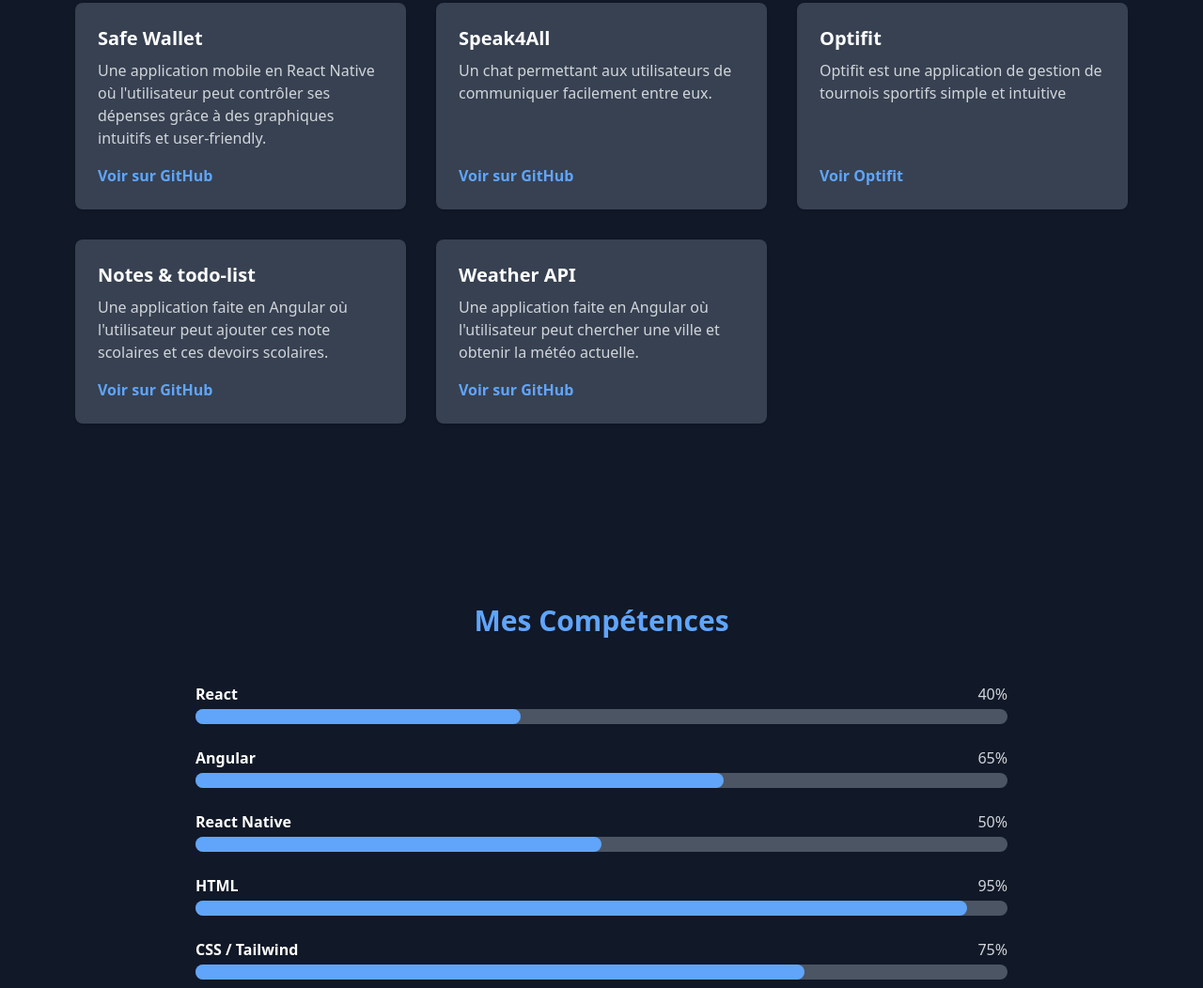
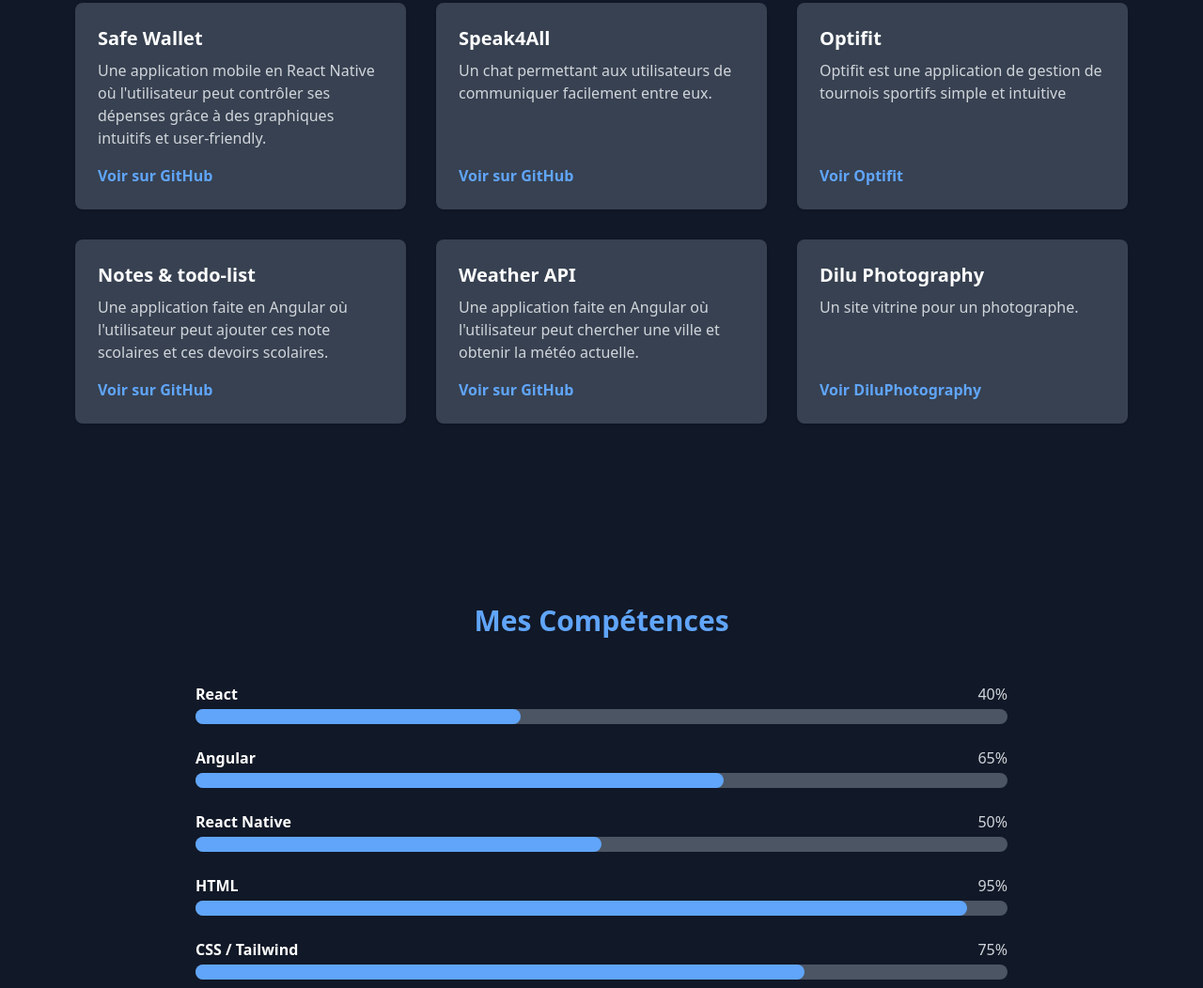
Before and after one commit to josegcpedro/portfolio, a plain HTML site: page public/index.html in a window 1280 px wide. Shown: the part 977-2029 px from the top of the page at 94% size. Drawn offline with nearby package versions, Linux system fonts and the light colour scheme.

Commit message:
feat: add diluphotography

```diff
--- a/public/index.html
+++ b/public/index.html
@@ -85,7 +85,6 @@
         </div>
     </section>
 
-
     <!-- PROJECTS SECTION -->
     <section id="projects" class="py-24 bg-gray-900">
         <h2 class="text-3xl font-bold text-center text-blue-400 mb-12">Mes Projets</h2>
@@ -146,6 +145,15 @@
                 </div>
                 <a href="https://github.com/josegcpedro/weatherApi" target="_blank"
                     class="text-blue-400 font-bold hover:underline mt-auto">Voir sur GitHub</a>
+            </div>
+            <div
+                class="bg-gray-700 p-6 rounded-lg shadow hover:scale-105 transition-transform flex flex-col justify-between w-full h-full">
+                <div>
+                    <h3 class="text-xl font-semibold mb-2 text-white">Dilu Photography</h3>
+                    <p class="text-gray-300 mb-4">Un site vitrine pour un photographe.</p>
+                </div>
+                <a href="https://diluphotography.ch" target="_blank"
+                    class="text-blue-400 font-bold hover:underline mt-auto">Voir DiluPhotography</a>
             </div>
         </div>
     </section>
```
Also changed, not shown: 3 other files.
